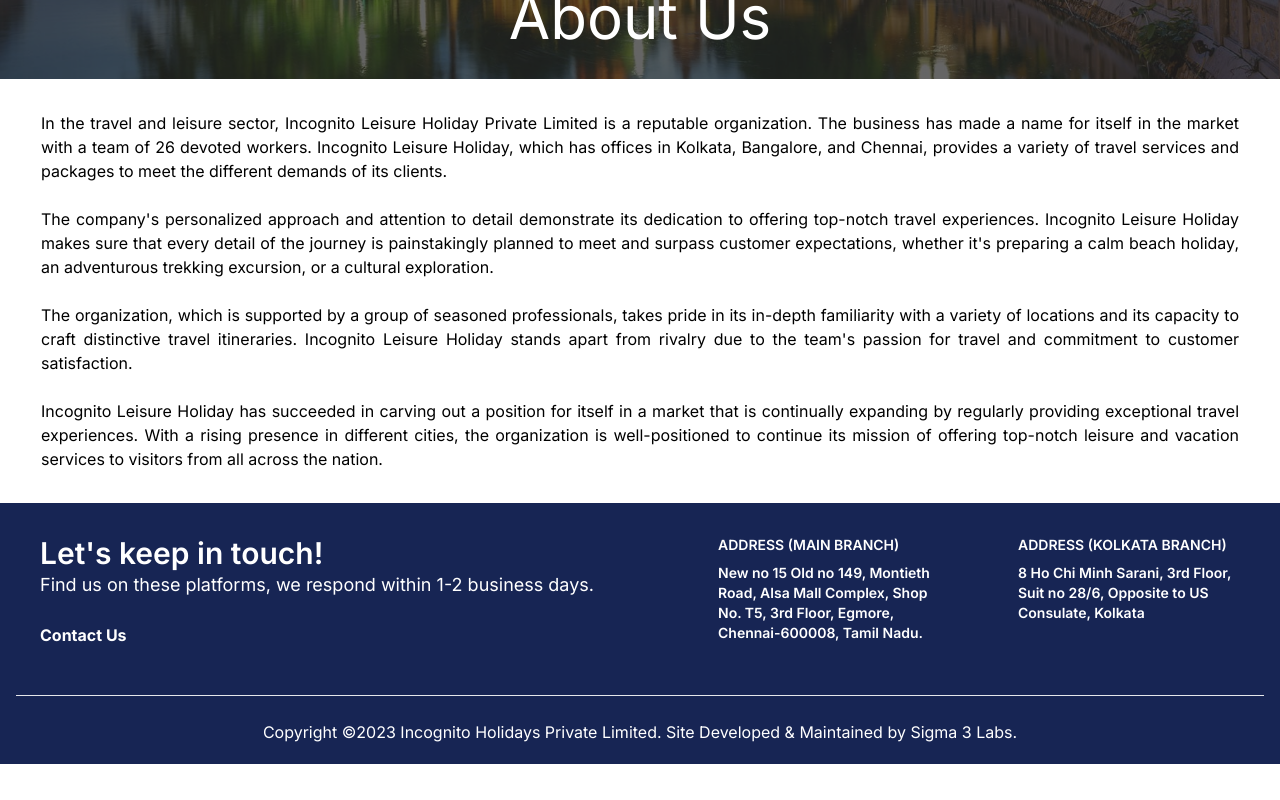
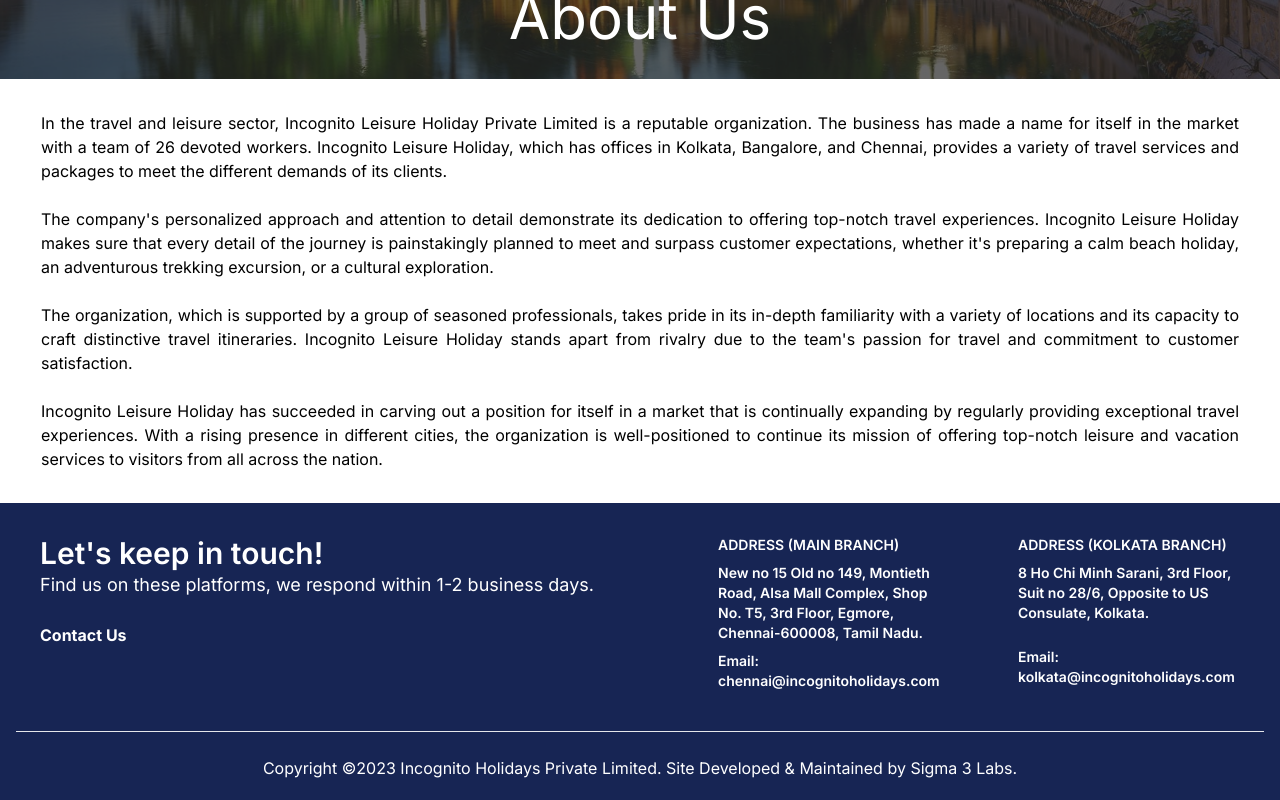
Before and after one commit to Incognito-Holidays/web, a Next.js app: page /about in a window 1280 px wide. Shown: the part 396-1196 px from the top of the page. Before the commit the page ends 1160 px from the top, so only its background shows below. Built offline with nearby package versions, Linux system fonts and the light colour scheme.

Commit message:
Email added in footer

```diff
--- a/src/components/footer.tsx
+++ b/src/components/footer.tsx
@@ -26,7 +26,7 @@ const Footer: React.FC = () => {
             </div>
           </div>
           <div className='w-full px-3 lg:w-6/12'>
-            <div className='items-top mb-3 flex flex-wrap'>
+            <div className='items-top flex flex-wrap'>
               <div className='mb-4 ml-auto w-full px-4 lg:w-5/12'>
                 <span className='mb-2 block text-sm font-semibold uppercase'>
                   Address (Main branch)
@@ -35,6 +35,9 @@ const Footer: React.FC = () => {
                   New no 15 Old no 149, Montieth Road, Alsa Mall Complex, Shop
                   No. T5, 3rd Floor, Egmore, Chennai-600008, Tamil Nadu.
                 </p>
+                <p className='mt-2 text-sm font-semibold'>
+                  Email: chennai@incognitoholidays.com
+                </p>
               </div>
               <div className='ml-auto w-full px-4 lg:w-5/12'>
                 <span className='mb-2 block text-sm font-semibold uppercase'>
@@ -42,7 +45,10 @@ const Footer: React.FC = () => {
                 </span>
                 <p className='text-sm font-semibold'>
                   8 Ho Chi Minh Sarani, 3rd Floor, Suit no 28/6, Opposite to US
-                  Consulate, Kolkata
+                  Consulate, Kolkata.
+                </p>
+                <p className='mt-6 text-sm font-semibold'>
+                  Email: kolkata@incognitoholidays.com
                 </p>
               </div>
             </div>
```
